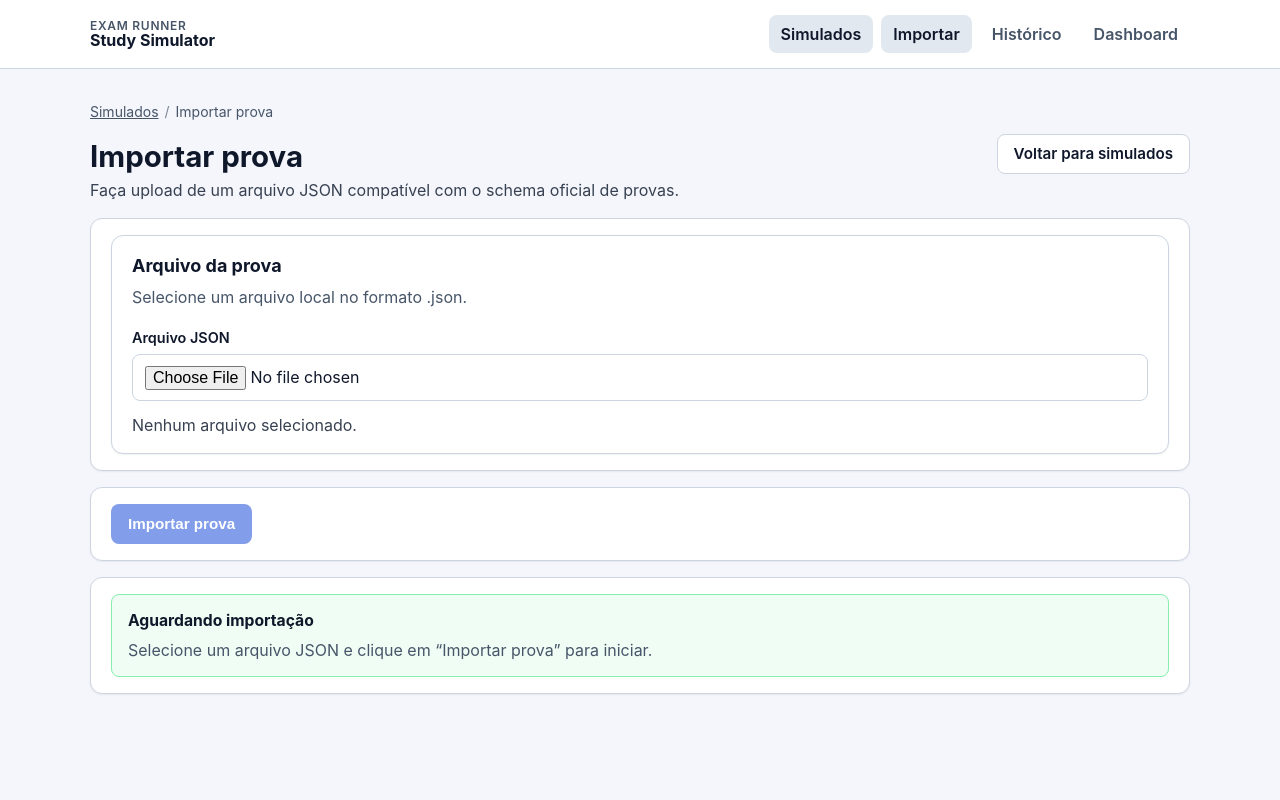
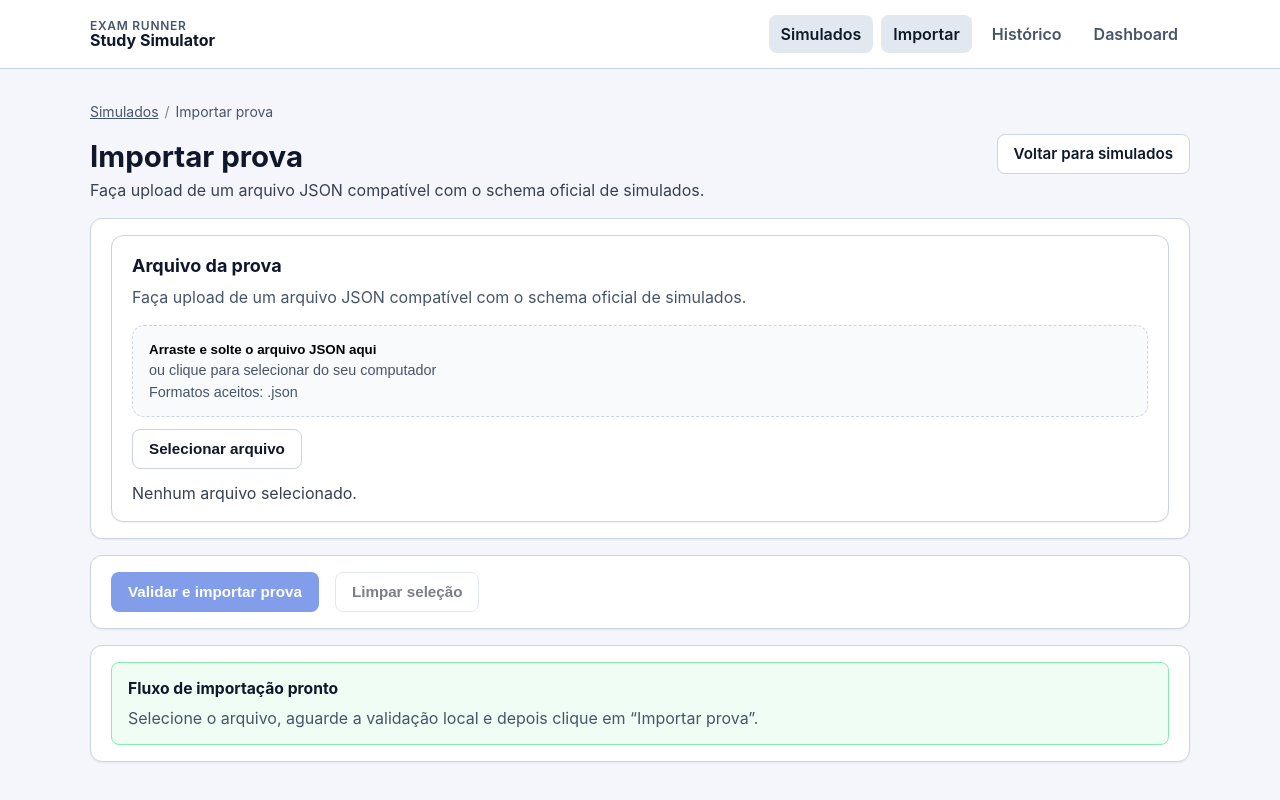
Before and after one commit to eduardonaguiar/test-app, a React (Vite) app in the folder apps/web/: page /exams/import in a window 1280 px wide. Shown: the top 800 px of the page. Built offline with nearby package versions, Linux system fonts and the light colour scheme.

Commit message:
feat(web): refine exam import UX flow

```diff
--- a/apps/web/src/components/import/FilePicker.tsx
+++ b/apps/web/src/components/import/FilePicker.tsx
@@ -1,13 +1,20 @@
-import { Input } from '../ui/input';
-import { Label } from '../ui/label';
+import { useRef, useState } from 'react';
+import { Alert, AlertDescription, AlertTitle } from '../ui/alert';
+import { Badge } from '../ui/badge';
+import { Button } from '../ui/button';
 import { Card, CardContent, CardDescription, CardHeader, CardTitle } from '../ui/card';
-import { Alert, AlertDescription, AlertTitle } from '../ui/alert';
+
+type ParseFeedback = {
+  state: 'idle' | 'parsing' | 'parseError' | 'ready';
+  message: string | null;
+};
 
 type FilePickerProps = {
   selectedFile: File | null;
-  fileError: string | null;
+  parseFeedback: ParseFeedback;
   isSubmitting: boolean;
   onFileSelected: (file: File | null) => void;
+  onRemoveFile: () => void;
 };
 
 function formatFileSize(bytes: number): string {
@@ -24,26 +31,87 @@ function formatFileSize(bytes: number): string {
   return `${(kilobytes / 1024).toFixed(2)} MB`;
 }
 
-export function FilePicker({ selectedFile, fileError, isSubmitting, onFileSelected }: FilePickerProps) {
+function parseStateBadge(parseState: ParseFeedback['state']) {
+  if (parseState === 'ready') {
+    return <Badge variant="success">JSON válido</Badge>;
+  }
+
+  if (parseState === 'parseError') {
+    return <Badge variant="destructive">Falha no JSON</Badge>;
+  }
+
+  if (parseState === 'parsing') {
+    return <Badge variant="warning">Lendo arquivo...</Badge>;
+  }
+
+  return <Badge variant="secondary">Aguardando arquivo</Badge>;
+}
+
+export function FilePicker({ selectedFile, parseFeedback, isSubmitting, onFileSelected, onRemoveFile }: FilePickerProps) {
+  const [isDragOver, setIsDragOver] = useState(false);
+  const inputRef = useRef<HTMLInputElement>(null);
+
   return (
     <Card aria-label="Seleção do arquivo JSON">
       <CardHeader>
         <CardTitle>Arquivo da prova</CardTitle>
-        <CardDescription>Selecione um arquivo local no formato .json.</CardDescription>
+        <CardDescription>
+          Faça upload de um arquivo JSON compatível com o schema oficial de simulados.
+        </CardDescription>
       </CardHeader>
+
       <CardContent className="field-grid">
-        <div>
-          <Label htmlFor="exam-json">Arquivo JSON</Label>
-          <Input
+        <input
+          ref={inputRef}
           id="exam-json"
           type="file"
           accept=".json,application/json"
+          className="import-file-input"
           onChange={(event) => {
             const file = event.target.files?.[0] ?? null;
             onFileSelected(file);
           }}
           disabled={isSubmitting}
         />
+
+        <button
+          type="button"
+          className={`import-dropzone ${isDragOver ? 'is-drag-over' : ''}`}
+          onClick={() => inputRef.current?.click()}
+          onDragEnter={(event) => {
+            event.preventDefault();
+            setIsDragOver(true);
+          }}
+          onDragOver={(event) => {
+            event.preventDefault();
+            setIsDragOver(true);
+          }}
+          onDragLeave={(event) => {
+            event.preventDefault();
+            setIsDragOver(false);
+          }}
+          onDrop={(event) => {
+            event.preventDefault();
+            setIsDragOver(false);
+            const file = event.dataTransfer.files?.[0] ?? null;
+            onFileSelected(file);
+          }}
+          disabled={isSubmitting}
+        >
+          <span className="import-dropzone__title">Arraste e solte o arquivo JSON aqui</span>
+          <span className="import-dropzone__subtitle">ou clique para selecionar do seu computador</span>
+          <span className="import-dropzone__hint">Formatos aceitos: .json</span>
+        </button>
+
+        <div className="inline-links">
+          <Button variant="outline" onClick={() => inputRef.current?.click()} disabled={isSubmitting}>
+            Selecionar arquivo
+          </Button>
+          {selectedFile ? (
+            <Button variant="ghost" onClick={onRemoveFile} disabled={isSubmitting}>
+              Remover arquivo
+            </Button>
+          ) : null}
         </div>
 
         {selectedFile ? (
@@ -58,17 +126,19 @@ export function FilePicker({ selectedFile, fileError, isSubmitting, onFileSelect
             </div>
             <div>
               <dt>Status</dt>
-              <dd>Pronto para importação</dd>
+              <dd>{parseStateBadge(parseFeedback.state)}</dd>
             </div>
           </dl>
         ) : (
           <p className="subtitle">Nenhum arquivo selecionado.</p>
         )}
 
-        {fileError ? (
-          <Alert variant="destructive">
-            <AlertTitle>Falha na leitura do arquivo</AlertTitle>
-            <AlertDescription>{fileError}</AlertDescription>
+        {parseFeedback.message ? (
+          <Alert variant={parseFeedback.state === 'parseError' ? 'destructive' : 'success'}>
+            <AlertTitle>
+              {parseFeedback.state === 'parseError' ? 'Falha na leitura local' : 'Leitura local concluída'}
+            </AlertTitle>
+            <AlertDescription>{parseFeedback.message}</AlertDescription>
           </Alert>
         ) : null}
       </CardContent>
--- a/apps/web/src/components/import/ImportStatusPanel.tsx
+++ b/apps/web/src/components/import/ImportStatusPanel.tsx
@@ -2,14 +2,15 @@ import { Link } from 'react-router-dom';
 import { InlineError } from '../feedback/InlineError';
 import { PageLoading } from '../feedback/PageLoading';
 import { SuccessAlert } from '../feedback/SuccessAlert';
+import { Badge } from '../ui/badge';
 import { Button } from '../ui/button';
 import { Card, CardContent, CardFooter, CardHeader, CardTitle } from '../ui/card';
-import type { ImportExamFailure, ImportExamSuccess } from '../../services/examImport';
+import type { ImportExamFailure, ImportedExamSummary } from '../../services/examImport';
 import { ValidationErrorList } from './ValidationErrorList';
 
 type ImportStatusPanelProps = {
   isSubmitting: boolean;
-  successResult: ImportExamSuccess | null;
+  successResult: ImportedExamSummary | null;
   failure: ImportExamFailure | null;
   onReset: () => void;
 };
@@ -23,13 +24,17 @@ export function ImportStatusPanel({ isSubmitting, successResult, failure, onRese
     return (
       <div className="stack-md" aria-live="polite" aria-label="Importação concluída com sucesso">
         <SuccessAlert
-          title="Prova importada com sucesso"
-          description="A prova já está disponível no catálogo e pronta para tentativa."
+          title="Simulado importado com sucesso"
+          description="A prova foi validada e já está disponível para iniciar tentativas."
         />
 
         <Card>
           <CardHeader>
-            <CardTitle>Resumo da importação</CardTitle>
+            <CardTitle>{successResult.title}</CardTitle>
+            <p className="subtitle import-success-summary__subtitle">
+              {successResult.questionCount} questões · {successResult.durationMinutes} min · {successResult.sectionCount} seções ·
+              aprovação: {successResult.passingScorePercentage}%
+            </p>
           </CardHeader>
 
           <CardContent>
@@ -39,29 +44,27 @@ export function ImportStatusPanel({ isSubmitting, successResult, failure, onRese
                 <dd>{successResult.examId}</dd>
               </div>
               <div>
-                <dt>Título</dt>
-                <dd>{successResult.title}</dd>
+                <dt>Versão do schema</dt>
+                <dd>
+                  <Badge variant="outline">{successResult.schemaVersion}</Badge>
+                </dd>
               </div>
               <div>
-                <dt>Seções</dt>
-                <dd>{successResult.sectionCount}</dd>
-              </div>
-              <div>
-                <dt>Questões</dt>
-                <dd>{successResult.questionCount}</dd>
+                <dt>Descrição</dt>
+                <dd>{successResult.description || 'Sem descrição informada.'}</dd>
               </div>
             </dl>
           </CardContent>
 
           <CardFooter className="inline-links">
             <Link className="ui-button ui-button--default ui-button--default-size" to={`/exams/${successResult.examId}`}>
-              Ver prova
+              Ver simulado
             </Link>
             <Link className="ui-button ui-button--outline ui-button--default-size" to="/">
-              Voltar para lista
+              Voltar ao catálogo
             </Link>
             <Button variant="outline" onClick={onReset}>
-              Importar outra
+              Importar outro
             </Button>
           </CardFooter>
         </Card>
@@ -72,21 +75,25 @@ export function ImportStatusPanel({ isSubmitting, successResult, failure, onRese
   if (failure) {
     return (
       <InlineError
-        title={failure.kind === 'validation' ? 'Arquivo inválido para importação' : 'Falha técnica na importação'}
-        description={failure.message}
+        title={failure.kind === 'validation' ? 'Validação da prova falhou' : 'Falha técnica na importação'}
+        description={
+          failure.kind === 'validation'
+            ? 'O arquivo foi lido, mas não está compatível com o formato oficial esperado.'
+            : failure.message
+        }
         role="alert"
         aria-live="polite"
         aria-label="Falha na importação"
       >
-        <ValidationErrorList errors={failure.validationErrors} />
+        {failure.kind === 'validation' ? <ValidationErrorList errors={failure.validationErrors} /> : null}
       </InlineError>
     );
   }
 
   return (
     <SuccessAlert
-      title="Aguardando importação"
-      description="Selecione um arquivo JSON e clique em “Importar prova” para iniciar."
+      title="Fluxo de importação pronto"
+      description="Selecione o arquivo, aguarde a validação local e depois clique em “Importar prova”."
       aria-live="polite"
       aria-label="Status da importação"
     />
--- a/apps/web/src/hooks/useExamImport.ts
+++ b/apps/web/src/hooks/useExamImport.ts
@@ -1,9 +1,15 @@
 import { useState } from 'react';
-import { importExam, ImportExamApiError, type ImportExamFailure, type ImportExamSuccess } from '../services/examImport';
+import {
+  fetchImportedExamSummary,
+  importExam,
+  ImportExamApiError,
+  type ImportedExamSummary,
+  type ImportExamFailure,
+} from '../services/examImport';
 
 type UseExamImportResult = {
   isSubmitting: boolean;
-  successResult: ImportExamSuccess | null;
+  successResult: ImportedExamSummary | null;
   failure: ImportExamFailure | null;
   submitImport: (payload: unknown) => Promise<void>;
   reset: () => void;
@@ -11,7 +17,7 @@ type UseExamImportResult = {
 
 export function useExamImport(): UseExamImportResult {
   const [isSubmitting, setIsSubmitting] = useState(false);
-  const [successResult, setSuccessResult] = useState<ImportExamSuccess | null>(null);
+  const [successResult, setSuccessResult] = useState<ImportedExamSummary | null>(null);
   const [failure, setFailure] = useState<ImportExamFailure | null>(null);
 
   async function submitImport(payload: unknown) {
@@ -25,7 +31,8 @@ export function useExamImport(): UseExamImportResult {
 
     try {
       const response = await importExam(payload);
-      setSuccessResult(response);
+      const summary = await fetchImportedExamSummary(response.examId);
+      setSuccessResult(summary);
     } catch (error) {
       if (error instanceof ImportExamApiError) {
         setFailure(error.failure);
--- a/apps/web/src/pages/ImportExamPage.tsx
+++ b/apps/web/src/pages/ImportExamPage.tsx
@@ -1,11 +1,18 @@
 import { useState } from 'react';
 import { Link } from 'react-router-dom';
+import { FilePicker } from '../components/import/FilePicker';
+import { ImportStatusPanel } from '../components/import/ImportStatusPanel';
 import { PageHeader } from '../components/layout/PageHeader';
 import { PageSection } from '../components/layout/PageSection';
-import { FilePicker } from '../components/import/FilePicker';
-import { ImportStatusPanel } from '../components/import/ImportStatusPanel';
 import { Button } from '../components/ui/button';
 import { useExamImport } from '../hooks/useExamImport';
+
+type ParseState = 'idle' | 'parsing' | 'parseError' | 'ready';
+
+type ParseFeedback = {
+  state: ParseState;
+  message: string | null;
+};
 
 async function readJsonFile(file: File): Promise<unknown> {
   const rawText = await file.text();
@@ -14,43 +21,66 @@ async function readJsonFile(file: File): Promise<unknown> {
 
 export function ImportExamPage() {
   const [selectedFile, setSelectedFile] = useState<File | null>(null);
-  const [fileError, setFileError] = useState<string | null>(null);
+  const [parsedPayload, setParsedPayload] = useState<unknown>(null);
+  const [parseFeedback, setParseFeedback] = useState<ParseFeedback>({ state: 'idle', message: null });
   const { isSubmitting, successResult, failure, submitImport, reset } = useExamImport();
 
-  function handleFileSelected(file: File | null) {
+  async function processFile(file: File | null) {
     setSelectedFile(file);
-    setFileError(null);
+    setParsedPayload(null);
     reset();
+
+    if (!file) {
+      setParseFeedback({ state: 'idle', message: null });
+      return;
+    }
+
+    if (!file.name.toLowerCase().endsWith('.json')) {
+      setParseFeedback({
+        state: 'parseError',
+        message: 'O arquivo selecionado não possui extensão .json. Escolha um arquivo JSON válido.',
+      });
+      return;
+    }
+
+    setParseFeedback({ state: 'parsing', message: 'Lendo arquivo e validando JSON localmente...' });
+
+    try {
+      const payload = await readJsonFile(file);
+      setParsedPayload(payload);
+      setParseFeedback({
+        state: 'ready',
+        message: 'Arquivo lido com sucesso. Pronto para validação oficial e importação.',
+      });
+    } catch {
+      setParseFeedback({
+        state: 'parseError',
+        message: 'Não foi possível interpretar o arquivo como JSON válido.',
+      });
+    }
   }
 
   async function handleImport() {
     if (!selectedFile) {
-      setFileError('Selecione um arquivo JSON antes de importar.');
+      setParseFeedback({ state: 'parseError', message: 'Selecione um arquivo JSON antes de importar.' });
       return;
     }
 
-    if (!selectedFile.name.toLowerCase().endsWith('.json')) {
-      setFileError('O arquivo selecionado não possui extensão .json.');
+    if (parseFeedback.state !== 'ready' || !parsedPayload) {
+      setParseFeedback({
+        state: 'parseError',
+        message: 'Corrija os erros locais do arquivo antes de tentar importar.',
+      });
       return;
     }
 
-    setFileError(null);
-
-    let payload: unknown;
-
-    try {
-      payload = await readJsonFile(selectedFile);
-    } catch {
-      setFileError('O arquivo não contém JSON válido. Corrija e tente novamente.');
-      return;
-    }
-
-    await submitImport(payload);
+    await submitImport(parsedPayload);
   }
 
   function handleResetAll() {
     setSelectedFile(null);
-    setFileError(null);
+    setParsedPayload(null);
+    setParseFeedback({ state: 'idle', message: null });
     reset();
   }
 
@@ -58,7 +88,7 @@ export function ImportExamPage() {
     <div className="stack-md">
       <PageHeader
         title="Importar prova"
-        description="Faça upload de um arquivo JSON compatível com o schema oficial de provas."
+        description="Faça upload de um arquivo JSON compatível com o schema oficial de simulados."
         breadcrumbs={[
           { label: 'Simulados', to: '/' },
           { label: 'Importar prova' },
@@ -73,16 +103,22 @@ export function ImportExamPage() {
       <PageSection>
         <FilePicker
           selectedFile={selectedFile}
-          fileError={fileError}
+          parseFeedback={parseFeedback}
           isSubmitting={isSubmitting}
-          onFileSelected={handleFileSelected}
+          onFileSelected={processFile}
+          onRemoveFile={handleResetAll}
         />
       </PageSection>
 
       <PageSection>
-        <Button disabled={!selectedFile || isSubmitting} onClick={handleImport}>
-          {isSubmitting ? 'Importando...' : 'Importar prova'}
-        </Button>
+        <div className="inline-links">
+          <Button disabled={parseFeedback.state !== 'ready' || isSubmitting} onClick={handleImport}>
+            {isSubmitting ? 'Importando...' : 'Validar e importar prova'}
+          </Button>
+          <Button variant="outline" disabled={!selectedFile || isSubmitting} onClick={handleResetAll}>
+            Limpar seleção
+          </Button>
+        </div>
       </PageSection>
 
       <PageSection>
--- a/apps/web/src/styles.css
+++ b/apps/web/src/styles.css
@@ -1029,3 +1029,55 @@ h1 {
     grid-template-columns: 1fr;
   }
 }
+
+.import-file-input {
+  display: none;
+}
+
+.import-dropzone {
+  width: 100%;
+  border: 1px dashed var(--border);
+  border-radius: var(--radius-lg);
+  background: var(--surface-muted);
+  padding: 1rem;
+  display: grid;
+  gap: 0.35rem;
+  text-align: left;
+  cursor: pointer;
+}
+
+.import-dropzone:hover {
+  border-color: var(--ring);
+  background: #eff6ff;
+}
+
+.import-dropzone.is-drag-over {
+  border-color: var(--ring);
+  background: #dbeafe;
+}
+
+.import-dropzone__title {
+  font-weight: 700;
+}
+
+.import-dropzone__subtitle,
+.import-dropzone__hint {
+  color: var(--muted-foreground);
+  font-size: 0.9rem;
+}
+
+.import-success-summary__subtitle {
+  margin-top: 0.25rem;
+}
+
+.validation-error-list {
+  margin: 0;
+  padding-left: 1rem;
+  display: grid;
+  gap: 0.45rem;
+}
+
+.validation-error-list li {
+  display: grid;
+  gap: 0.2rem;
+}
```
Also changed, not shown: apps/web/src/components/import/ValidationErrorList.tsx (+6 -2 lines), apps/web/src/services/examImport.ts (+73 -5 lines). Lines whose indentation alone changed are shown as unchanged.
